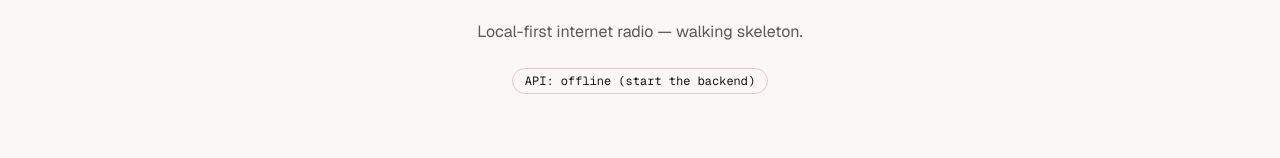
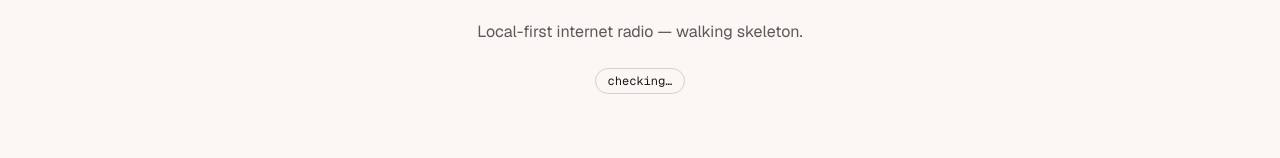
Before and after one commit to beansint/wildcat-radio-v2, a Next.js app: page / in a window 1280 px wide. Shown: the part 349-507 px from the top of the page. Built offline with nearby package versions, Linux system fonts and the light colour scheme; no server answers.

Commit message:
refactor(web): replace manual health fetch with useGetHealth hook
Drops inline useEffect/useState/fetch in favour of the generated
useGetHealth() hook. isPending → "checking…", success → "API: ok",
isError → "API: offline (start the backend)". Markup unchanged.

```diff
--- a/src/app/page.tsx
+++ b/src/app/page.tsx
@@ -1,18 +1,17 @@
 "use client";
 
-import { useEffect, useState } from "react";
-
-const API = process.env.NEXT_PUBLIC_API_URL ?? "http://localhost:3001";
+import { useGetHealth } from "@/lib/api/endpoints/health/health";
 
 export default function Home() {
-  const [health, setHealth] = useState("checking…");
+  const { data, isPending, isError } = useGetHealth();
 
-  useEffect(() => {
-    fetch(`${API}/api/health`)
-      .then((r) => r.json())
-      .then((d) => setHealth(d?.status === "ok" ? "API: ok" : "API: ?"))
-      .catch(() => setHealth("API: offline (start the backend)"));
-  }, []);
+  const health = isPending
+    ? "checking…"
+    : isError
+      ? "API: offline (start the backend)"
+      : (data as unknown as { status?: string } | undefined)?.status === "ok"
+        ? "API: ok"
+        : "API: ?";
 
   return (
     <main className="flex flex-1 items-center justify-center p-8 pb-28">
```
